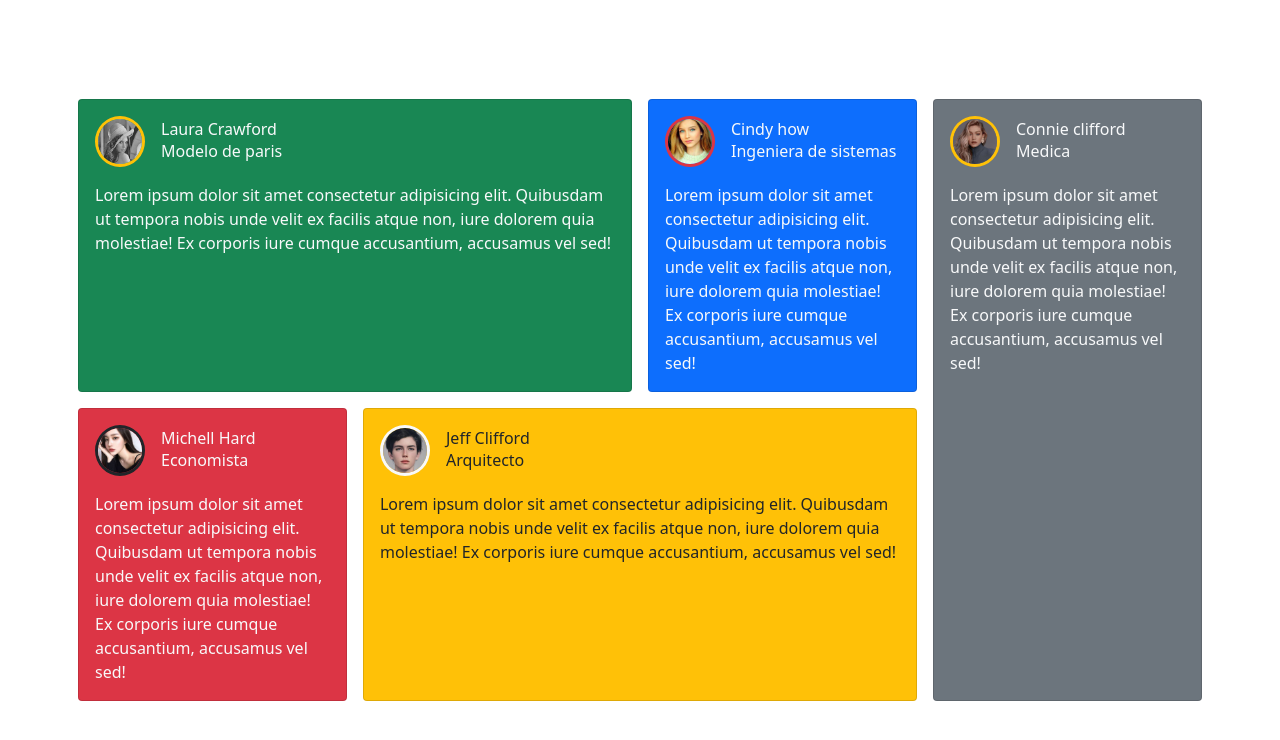
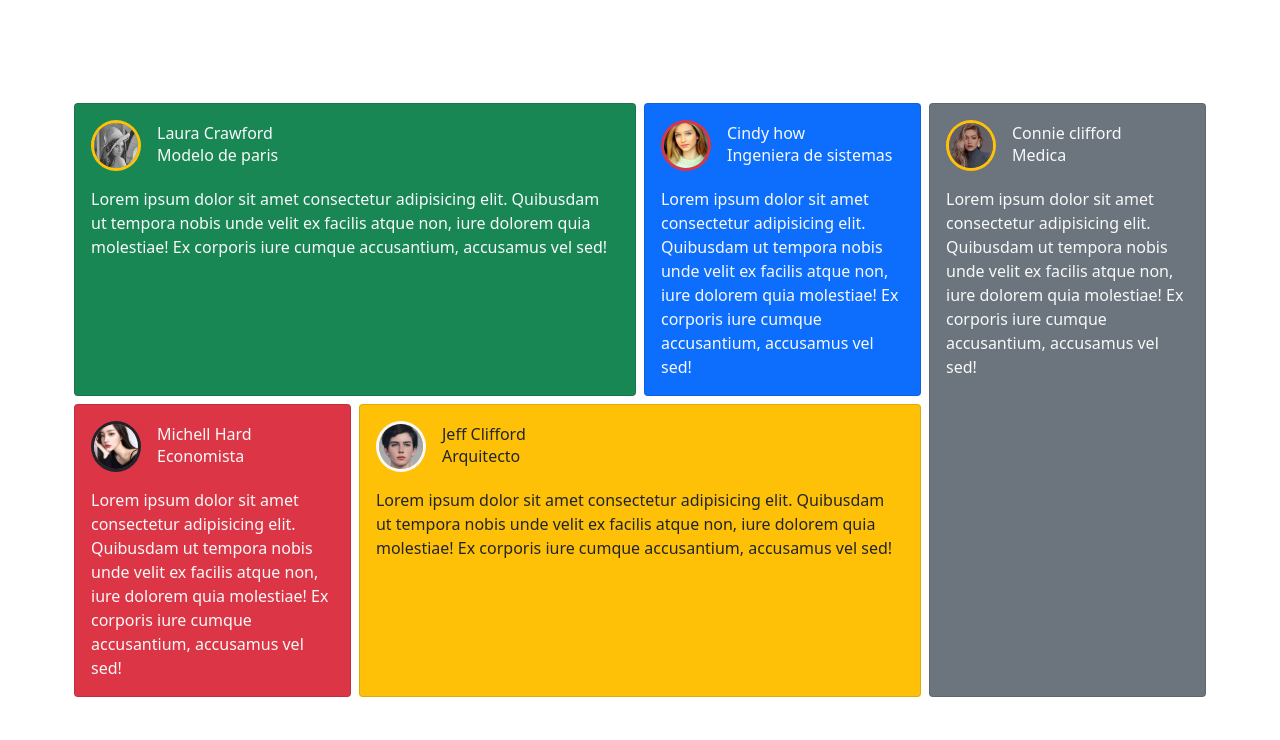
Before and after one commit to rendon456/bobs, a plain HTML site: page index.html in a window 1280 px wide. Drawn offline with nearby package versions, Linux system fonts and the light colour scheme.

Commit message:
Update index.html

```diff
--- a/index.html
+++ b/index.html
@@ -19,7 +19,7 @@
 
             <!--Laura-->
 
-               <div class="col-lg-8  text-light p-2 " >
+               <div class="col-lg-8 px-1 py-1 text-light p-2" >
                 <article class="card h-100 bg-success">
                   <div class="card-body ">
                    <div class="d-flex mb-3">
@@ -38,7 +38,7 @@
 
                <!--cindy-->
 
-               <div class="col-lg-4  p-2 text-light">
+               <div class="col-lg-4 px-1 py-1 p-2 text-light">
                 <article class="card h-100 bg-primary">
                   <div class="card-body">
                    <div class="d-flex mb-3">
@@ -58,7 +58,7 @@
            <!--michell-->
 
            <div class="row">
-            <div class="col-lg-4 p-2 text-light">
+            <div class="col-lg-4 px-1 py-1 p-2 text-light">
               <article class="card h-100 bg-danger">
                 <div class="card-body">
                  <div class="d-flex mb-3">
@@ -76,7 +76,7 @@
             </div>
            <!--jeff clifford-->
 
-           <div class="col-lg-8 p-2 text-dark">
+           <div class="col-lg-8 px-1 py-1 p-2 text-dark">
             <article class="card h-100 bg-warning">
               <div class="card-body">
                <div class="d-flex mb-3">
@@ -97,7 +97,7 @@
 
        <!-- connie -->
 
-        <div class="col-lg-3 p-2 text-light">
+        <div class="col-lg-3 px-1 p-2 py-1 text-light">
           <article class="card h-100 bg-secondary">
             <div class="card-body">
              <div class="d-flex mb-3">
```
